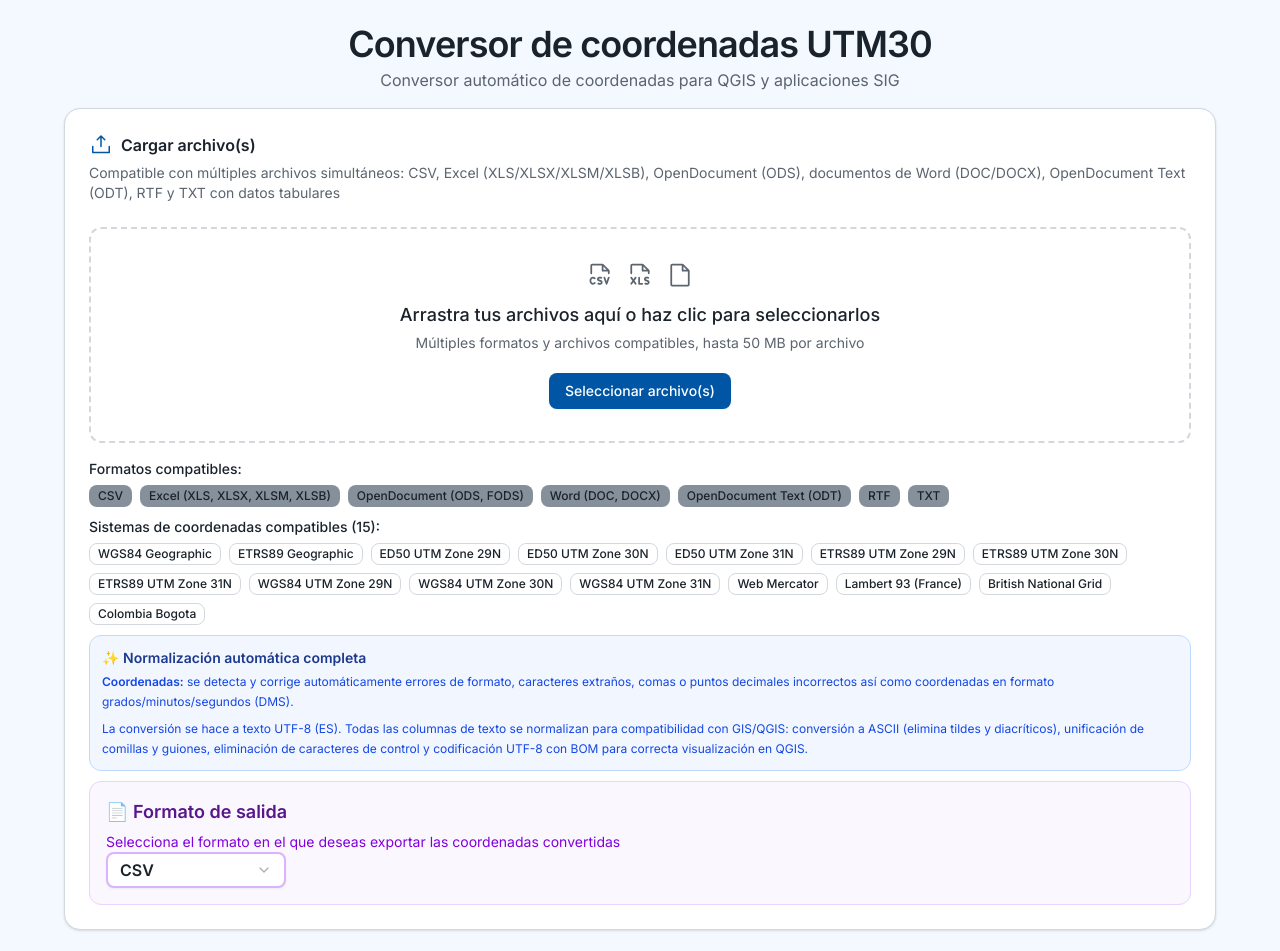
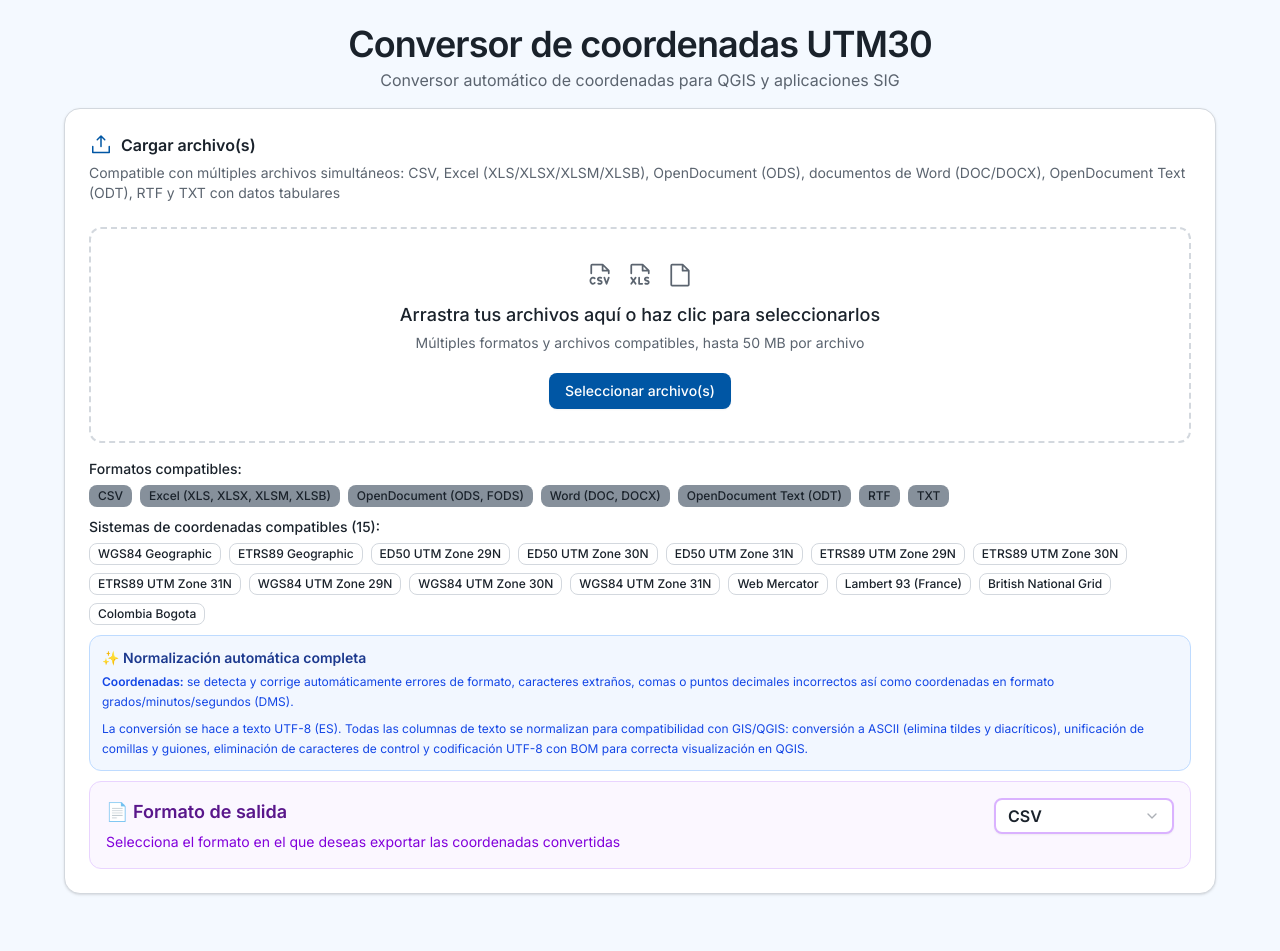
Before and after one commit to luismgarcia/norm-coord-ptel, a React (Vite) app: page / in a window 1280 px wide. Shown: the top 951 px of the page. After the commit the page ends 918 px from the top, so only its background shows below. Built offline with nearby package versions, Linux system fonts and the light colour scheme; what proj4 would draw is missing.

Commit message:
Generated by Spark: El desplegable / selector del formato de salida debe quedar a la derecha

```diff
--- a/src/App.tsx
+++ b/src/App.tsx
@@ -369,6 +369,7 @@ function App() {
                   </p>
                 </div>
                 <div className="bg-purple-50/80 border border-purple-200 rounded-lg p-4">
+                  <div className="flex items-start justify-between gap-4">
                     <div className="flex-1">
                       <p className="text-lg text-purple-900 font-bold mb-1.5">📄 Formato de salida</p>
                       <p className="text-sm text-purple-700">
@@ -386,6 +387,7 @@ function App() {
                         <SelectItem value="kml" className="text-base">KML</SelectItem>
                       </SelectContent>
                     </Select>
+                  </div>
                 </div>
               </div>
             </CardContent>
```
